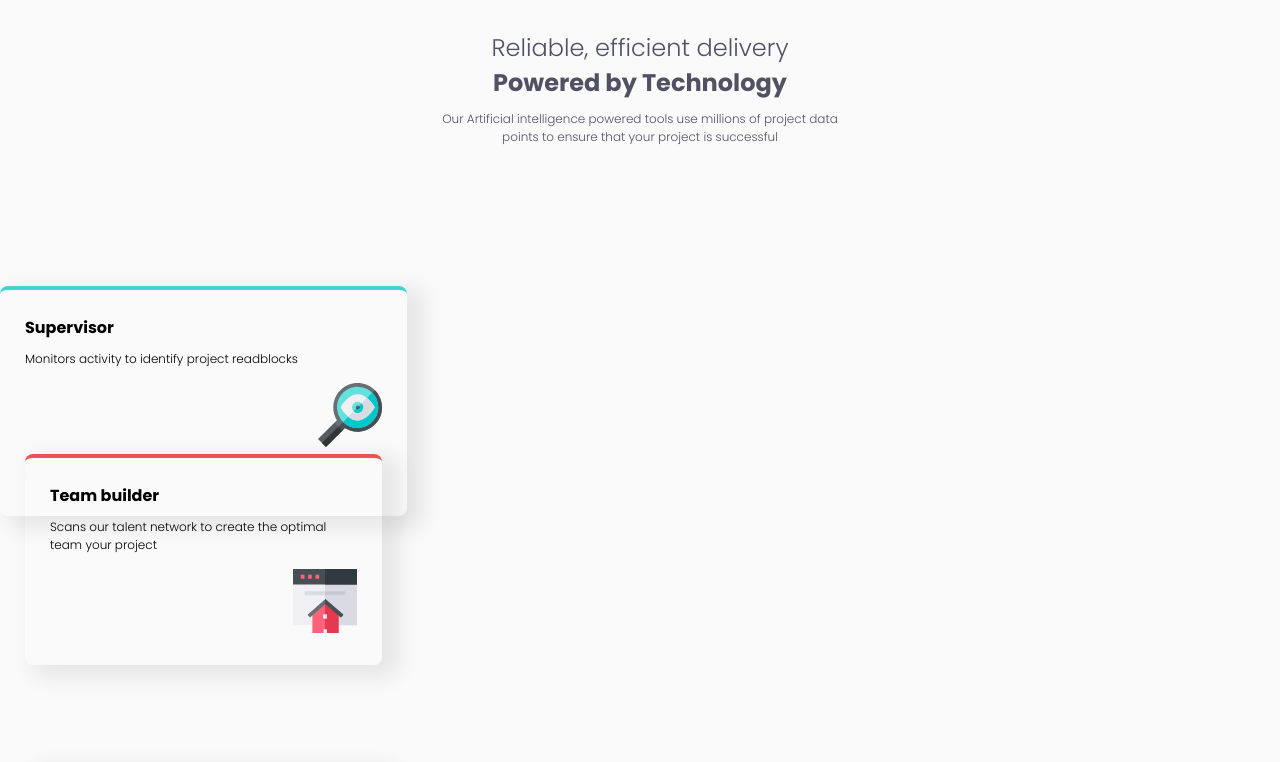
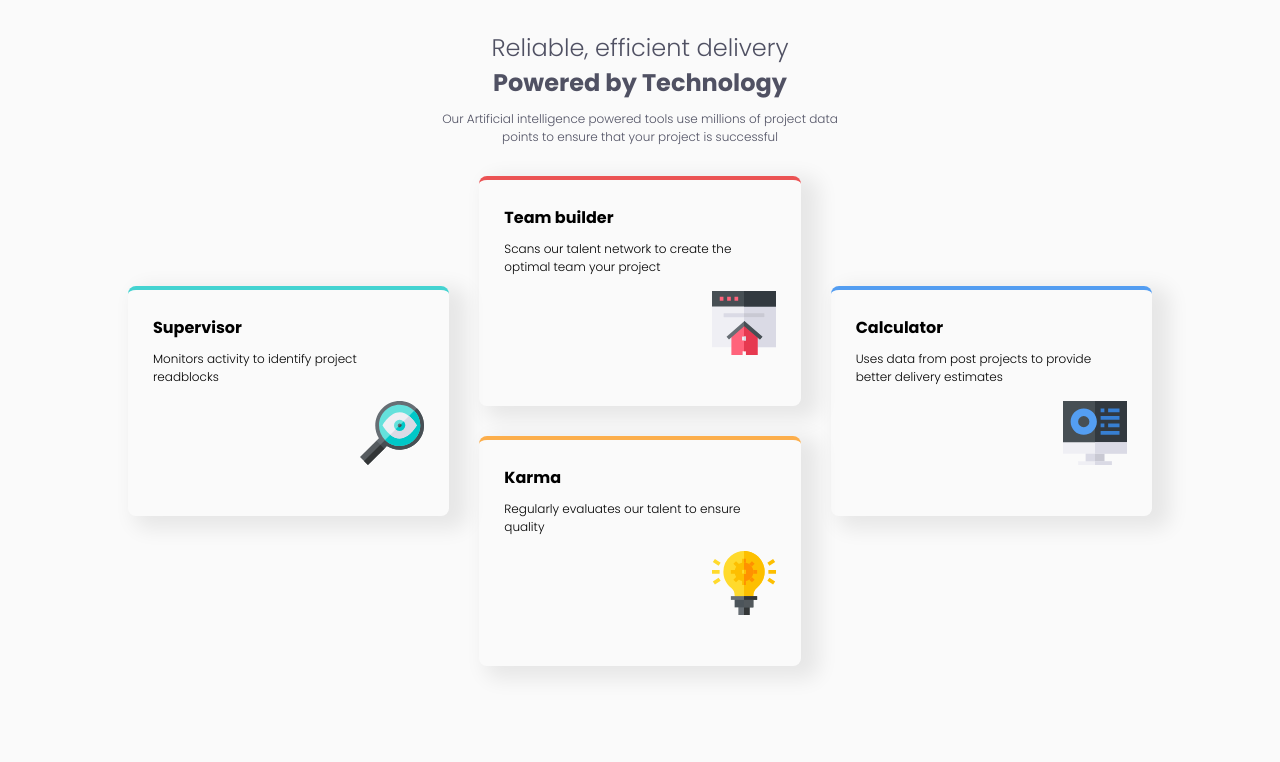
Before and after one commit to Segnities/four-card-feature-section, a website: page index.html in a window 1280 px wide. Shown: the top 762 px of the page. Drawn offline with Linux system fonts and the light colour scheme.

Commit message:
fix tags bug

```diff
--- a/index.html
+++ b/index.html
@@ -23,9 +23,9 @@
           Our Artificial intelligence powered tools use millions of project data
           points to ensure that your project is successful
         </p>
-      </div>
-        <div class="card-wrapper">
-        <div class="card grid-item-supervisor">
+      </article>
+      <article class="card-wrapper">
+        <section class="card grid-item-supervisor">
           <div class="card-title">Supervisor</div>
           <div class="card-body">
             Monitors activity to identify project readblocks
@@ -60,8 +60,8 @@
           <div class="card-image">
             <img src="./assets/img/icon-calculator.svg" alt="" />
           </div>
-        </div>
-      </div>
+        </section>
+      </article>
     </div>
   </body>
 </html>
```
